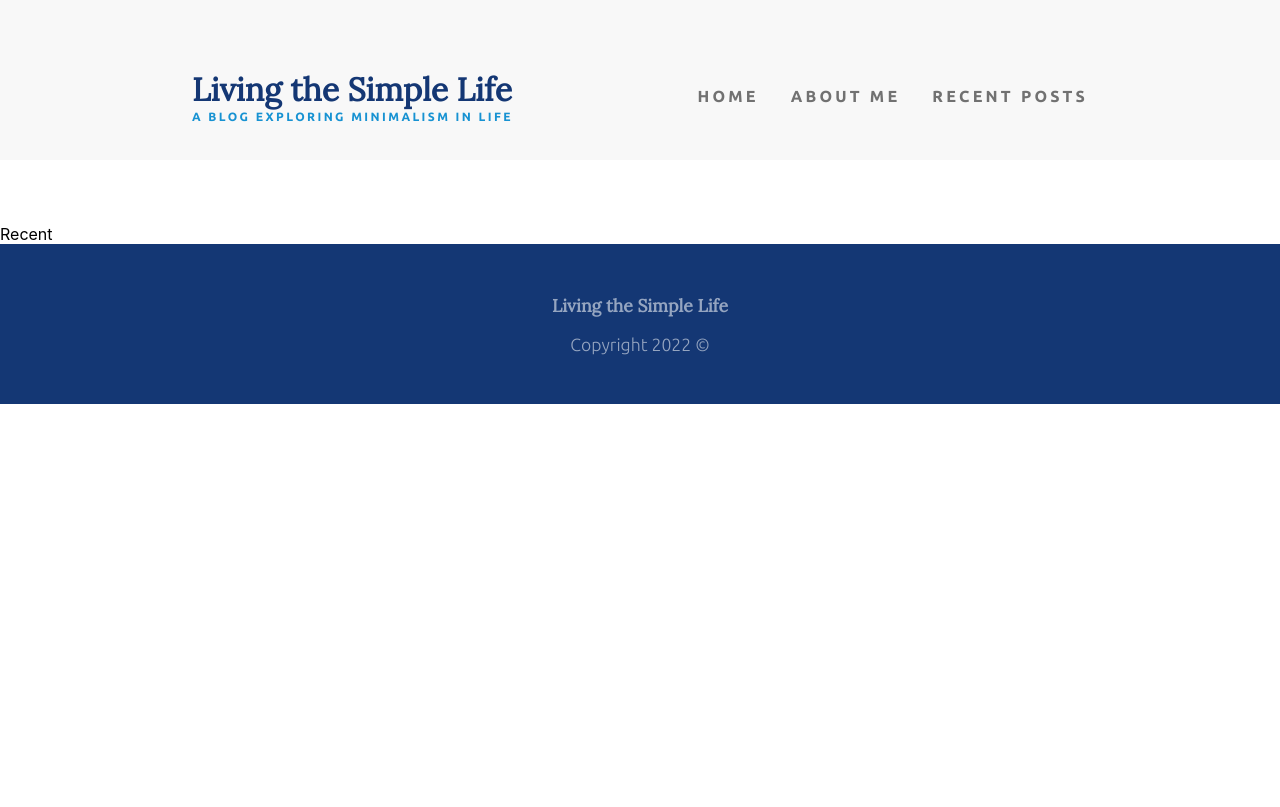
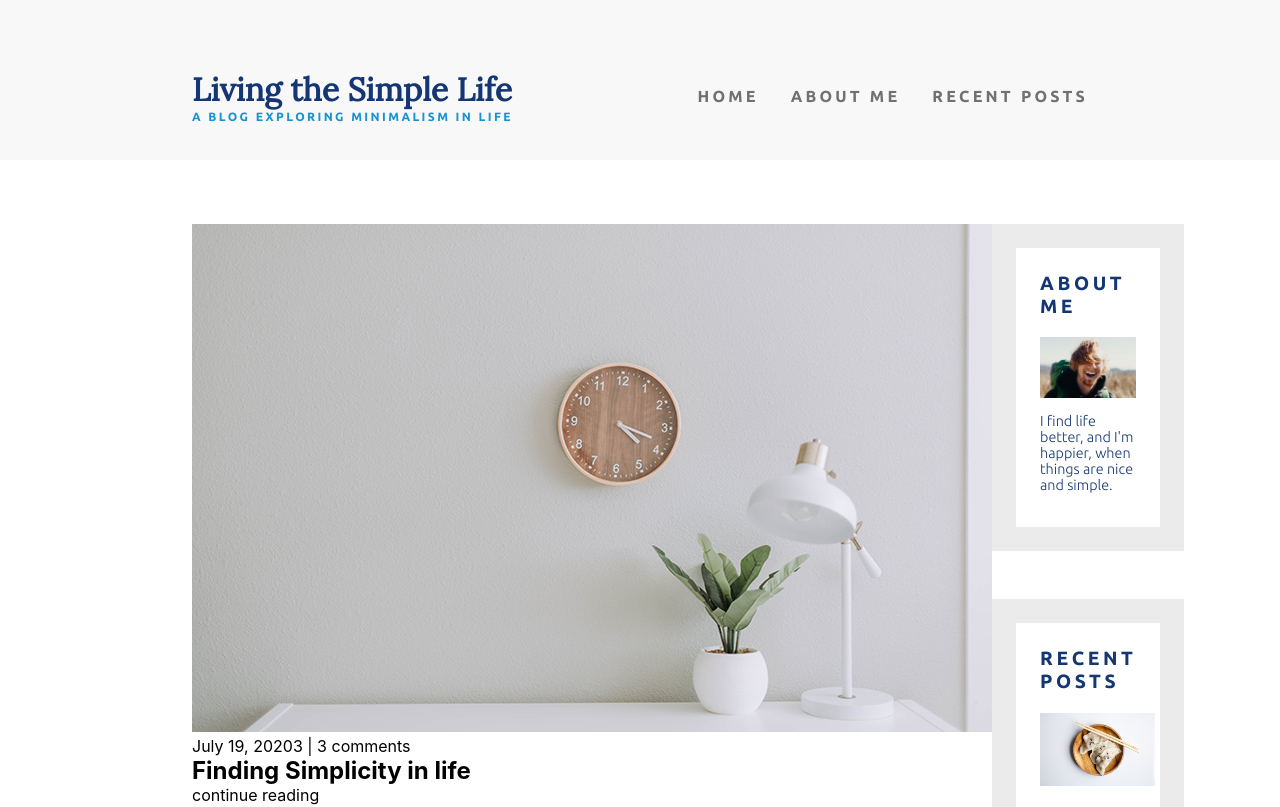
Before and after one commit to jeremydurden/simple-life-blog, a React (Create React App) app: page /recent in a window 1280 px wide. Shown: the top 807 px of the page. Built offline with nearby package versions, Linux system fonts and the light colour scheme.

Commit message:
styling about me page, creating about me sidebar card, creating recent artcles large card, adding data file to map over for article cards

```diff
--- a/src/Pages/Recent/Recent.css
+++ b/src/Pages/Recent/Recent.css
@@ -0,0 +1,6 @@
+.recent-page__container {
+    max-width: 70%;
+    display: flex;
+    justify-content: space-between;
+    margin: 0 auto;
+}
--- a/src/Pages/Recent/Recent.jsx
+++ b/src/Pages/Recent/Recent.jsx
@@ -1,4 +1,32 @@
+import AboutMeCard from "../../components/AboutMeCard/AboutMeCard";
+import RecentArticle from "../../components/RecentArticle/RecentArticle";
+import RecentPostsCard from "../../components/RecentPostsCard/RecentPostsCard";
+
+import data from "../../data/data";
+
+import "./Recent.css";
+
 const Recent = () => {
-  return <div>Recent</div>;
+  const articles = data.map((article) => {
+    return (
+      <RecentArticle
+        photo={article.photo}
+        date={article.date}
+        title={article.title}
+        text={article.text}
+        comments={article.comments}
+      />
+    );
+  });
+
+  return (
+    <div className="recent-page__container">
+      <div className="recent-page__container--main">{articles}</div>
+      <div className="recent-page__container--side">
+        <AboutMeCard />
+        <RecentPostsCard />
+      </div>
+    </div>
+  );
 };
 export default Recent;
--- /dev/null
+++ b/src/components/AboutMeCard/AboutMeCard.css
@@ -0,0 +1,34 @@
+.about-me__container {
+    display: flex;
+    flex-direction: column;
+    padding: 1.5em;
+    border: 1.5em solid #EBEBEB;
+    max-width: 15vw;
+    margin-bottom: 3em;
+}
+
+.about-me__title {
+    color: #143774;
+  font-family: 'Ubuntu', sans-serif;
+  font-weight: 700;
+  font-size: 1.2em;
+  letter-spacing: 3.6px;
+  text-transform: uppercase;
+  margin-bottom: 1em;
+
+}
+
+.about-me__text {
+    font-family: 'Ubuntu', sans-serif;
+    font-weight: 300;
+    font-size: .9em;
+    color: #143774;
+    margin: 1em 0 .75em 0;
+    max-width: 8.5vw;
+    cursor: pointer;
+
+}
+
+.about-me__link {
+    text-decoration: none;
+}
--- /dev/null
+++ b/src/components/AboutMeCard/AboutMeCard.jsx
@@ -0,0 +1,20 @@
+import photo from "../../images/about-me.jpg";
+import "./AboutMeCard.css";
+import { Link } from "react-router-dom";
+const AboutMeCard = () => {
+  return (
+    <div className="about-me">
+      <Link className="about-me__link" to="/about">
+        <div className="about-me__container">
+          <h1 className="about-me__title">About Me</h1>
+          <img src={photo} alt="smiling young man" />
+          <p className="about-me__text">
+            I find life better, and I'm happier, when things are nice and
+            simple.
+          </p>
+        </div>
+      </Link>
+    </div>
+  );
+};
+export default AboutMeCard;
--- /dev/null
+++ b/src/components/RecentArticle/RecentArticle.jsx
@@ -0,0 +1,20 @@
+import "./RecentArticle.css";
+
+const RecentArticle = ({ photo, date, title, text, comments }) => {
+  return (
+    <div className="recent-article__container">
+      <div className="recent-article__image-side">
+        <img src={photo} alt="" className="recent-article__img" />
+        <p className="recent-article__date">
+          {date} | {comments} comments
+        </p>
+      </div>
+      <div className="recent-article__text-side">
+        <h2 className="recent-article__title">{title}</h2>
+        <p className="recent-article__text">{text}</p>
+        <p>continue reading</p>
+      </div>
+    </div>
+  );
+};
+export default RecentArticle;
--- a/src/components/RecentPosts/RecentPosts.css
+++ b/src/components/RecentPosts/RecentPosts.css
@@ -1,10 +1,13 @@
 .recent-post__img {
-    max-width: 8vw;
+    max-width: 9vw;
 }
 
 .recent-post__subtitle {
     font-family: 'Lora', serif;
     font-weight: 300;
     font-size: 1.1em;
+    color: #143774;
     margin: 1em 0;
+    max-width: 8.5vw;
+    cursor: pointer;
 }
--- a/src/components/Sidebar/Sidebar.jsx
+++ /dev/null
@@ -1,4 +0,0 @@
-const Sidebar = () => {
-  return <div>Sidebar</div>;
-};
-export default Sidebar;
--- /dev/null
+++ b/src/data/data.js
@@ -0,0 +1,12 @@
+import life from "../images/life.jpg";
+
+const data = [
+  {
+    photo: life,
+    date: "July 19, 20203",
+    title: "Finding Simplicity in life",
+    comments: "3",
+  },
+];
+
+export default data;
```
Also changed, not shown: src/components/Page/Page.jsx (deleted, +0 -12 lines), src/components/RecentArticle/RecentArticle.css (added).
